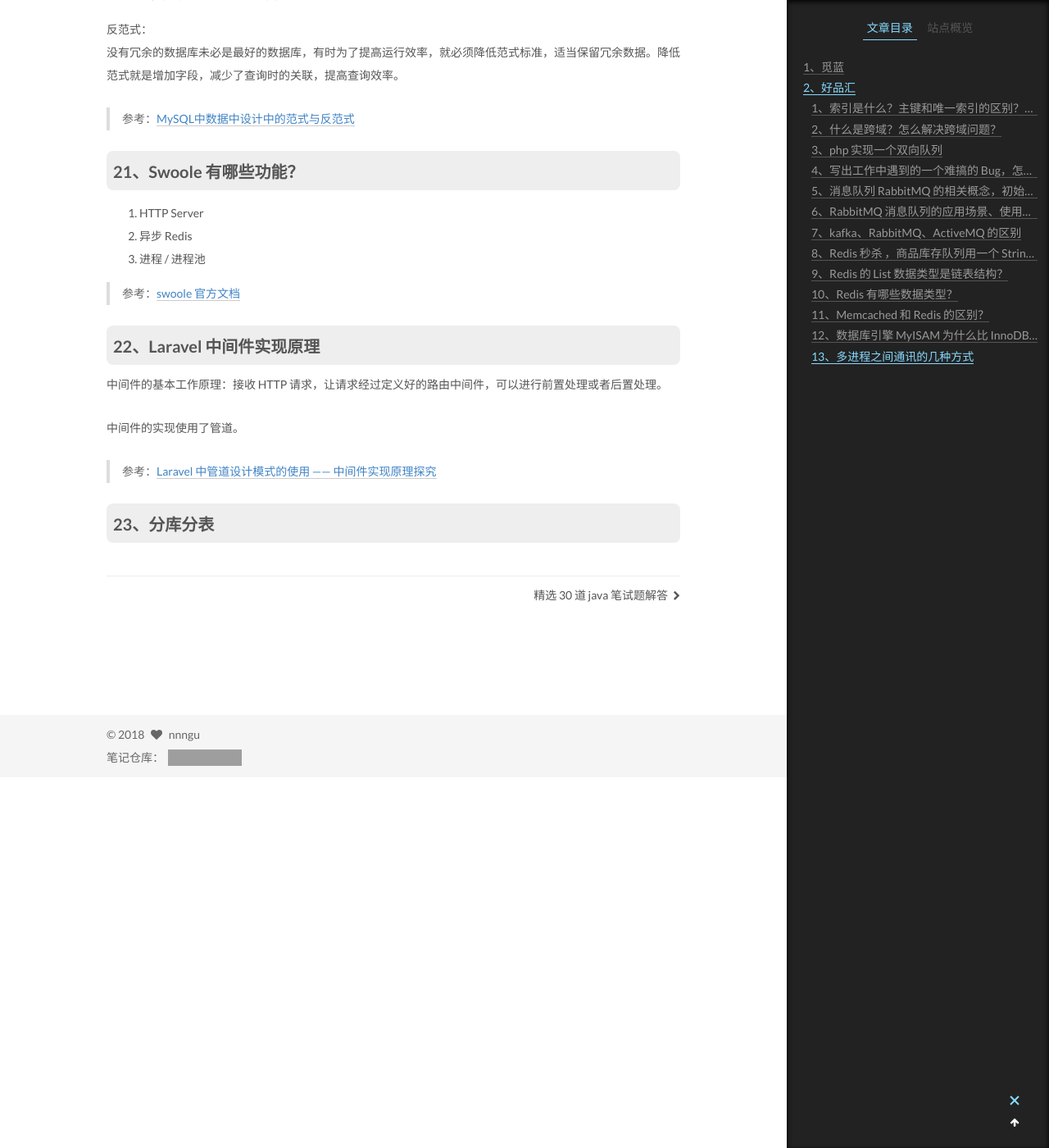
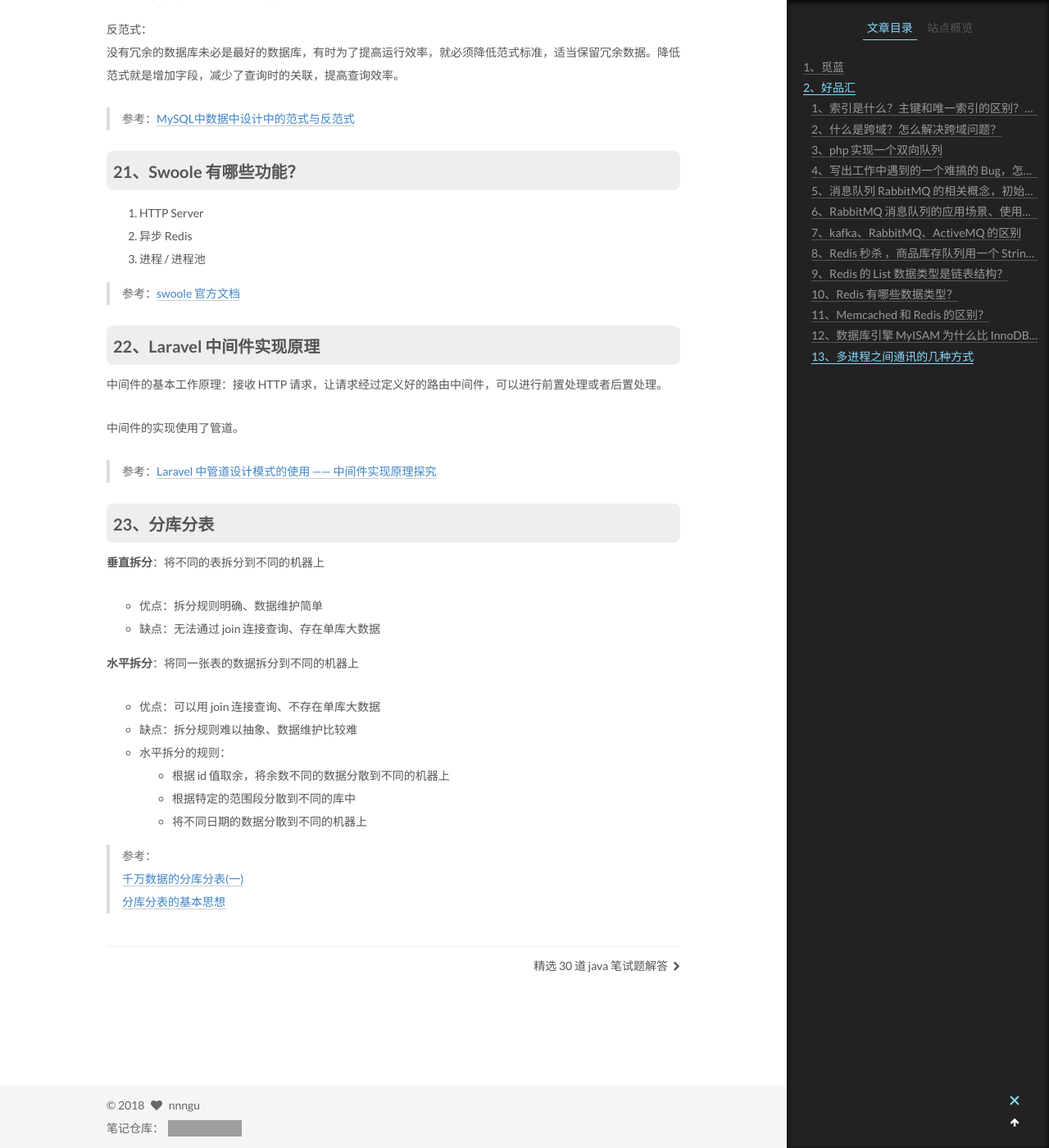
Before and after one commit to nnngu/LearningNotes, a Jekyll site: the page built from _posts/2018-06-05-PHP 面试题收集.md, in a window 1280 px wide and 1400 px high, scrolled down 13183 px. Shown: the whole window at 82% size. Built offline with Jekyll 4.4.1, drawn with Linux system fonts in a browser that asks for light colours; grey boxes are pictures that could not be loaded.

Commit message:
修改文件: _posts/2018-06-05-PHP 面试题收集.md

```diff
--- a/_posts/2018-06-05-PHP 面试题收集.md
+++ b/_posts/2018-06-05-PHP 面试题收集.md
@@ -480,3 +480,19 @@ DI 的实现原理：
 >参考：[Laravel 中管道设计模式的使用 —— 中间件实现原理探究](http://laravelacademy.org/post/3088.html)
 
 ### 23、分库分表
+
+**垂直拆分**：将不同的表拆分到不同的机器上
+- 优点：拆分规则明确、数据维护简单
+- 缺点：无法通过 join 连接查询、存在单库大数据
+
+**水平拆分**：将同一张表的数据拆分到不同的机器上
+- 优点：可以用 join 连接查询、不存在单库大数据
+- 缺点：拆分规则难以抽象、数据维护比较难
+- 水平拆分的规则：
+  - 根据 id 值取余，将余数不同的数据分散到不同的机器上
+  - 根据特定的范围段分散到不同的库中
+  - 将不同日期的数据分散到不同的机器上
+
+>参考：
+>[千万数据的分库分表(一)](https://blog.csdn.net/mingover/article/details/71108852)
+>[分库分表的基本思想](https://www.cnblogs.com/jshen/p/7682502.html)
```
